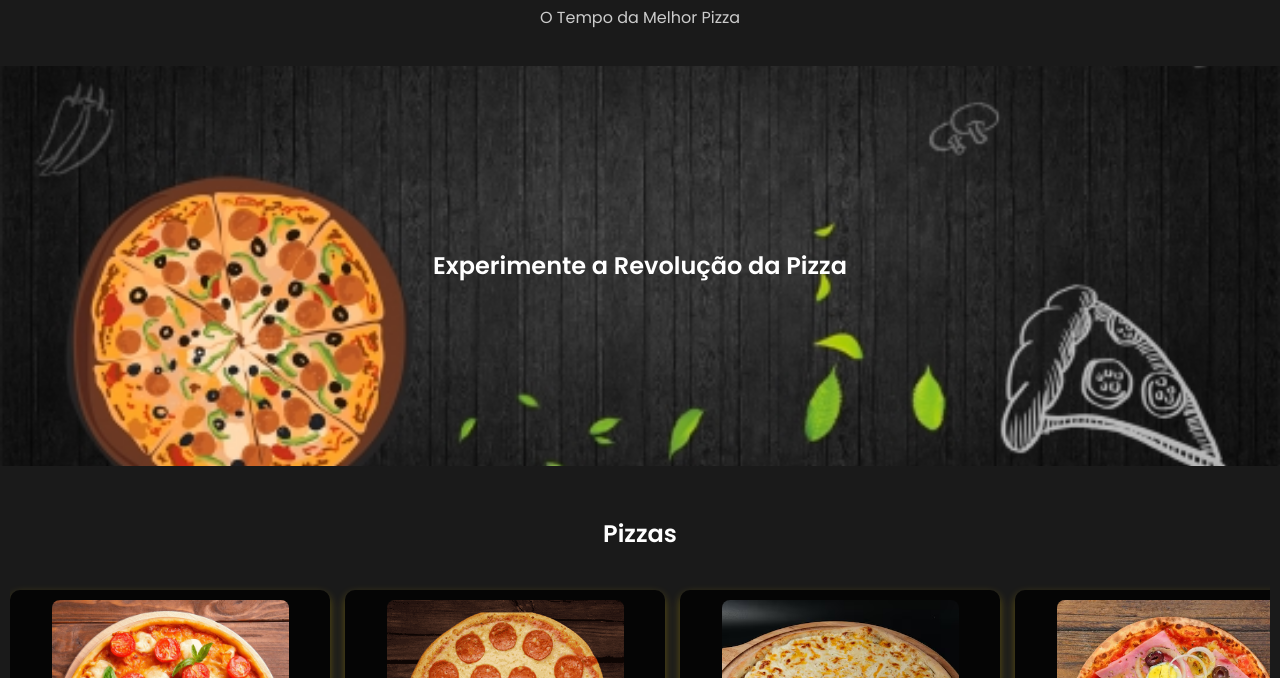
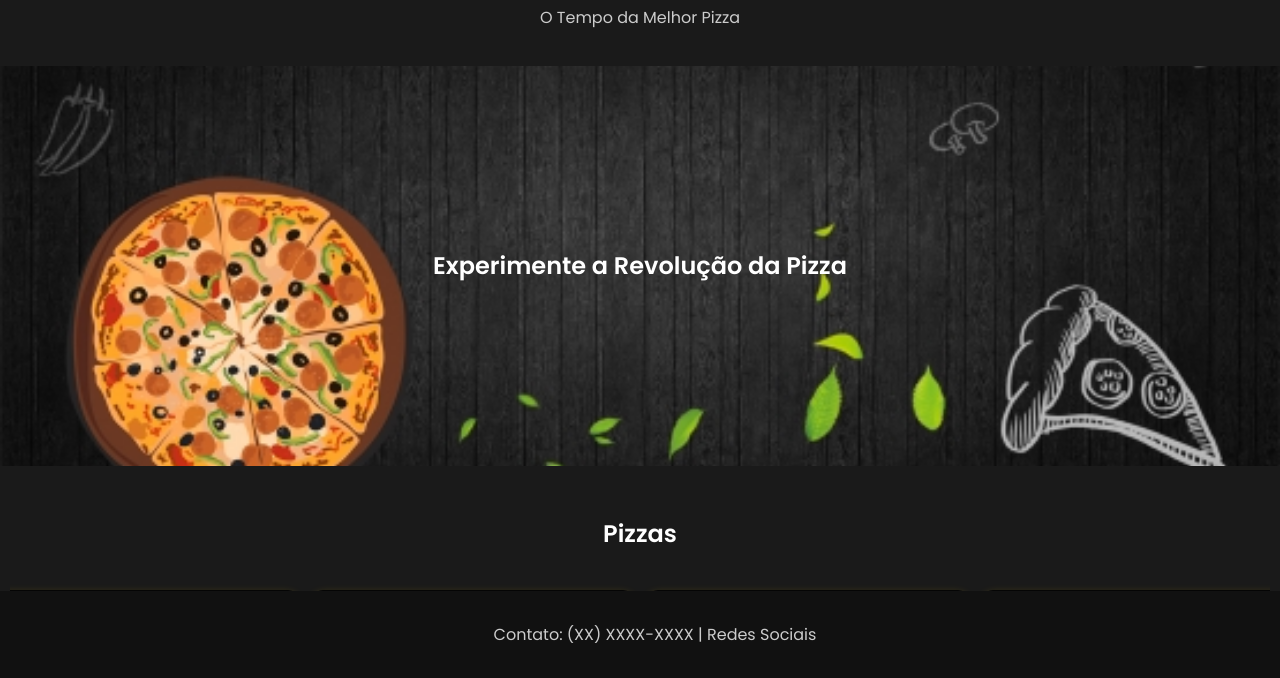
Before and after one commit to Projectpizzaria/Pizzarialaout01, a website with bundled scripts: page index.html in a window 1280 px wide. Shown: the part 122-800 px from the top of the page. Built offline with nearby package versions, Linux system fonts and the light colour scheme.

Commit message:
Update style.css

```diff
--- a/css/style.css
+++ b/css/style.css
@@ -28,6 +28,7 @@ p {
     background-image: url('../images/banner.jpg');
     background-size: cover;
     background-position: center;
+    object-fit: cover;
     height: 400px;
     display: flex;
     align-items: center;
@@ -45,7 +46,7 @@ p {
 
 .scroll-container {
     display: flex;
-
+    justify-content: center;
     overflow-x: auto;
     gap: 15px;
     padding: 20px;
@@ -185,12 +186,23 @@ p {
     display: block;
   }
 
+
+
+  main{
+    margin-bottom: 60px;
+  }
+
                 /*__________________________ ÁREA  DO FOOTER _______________________*/
 
 footer {
-    background: #111;
-    padding: 15px;
-    font-size: 0.9rem;
+  position: fixed;
+  bottom: 0;
+  left: 0;
+  width: 100%;
+  background: #111;
+  padding: 15px;
+  font-size: 0.9rem;
+  text-align: center;
 }
                 /*__________________________ÁREA DE RESPONSIVIDADE DO SITE_______________________*/
 @media (max-width: 180px) {
```
